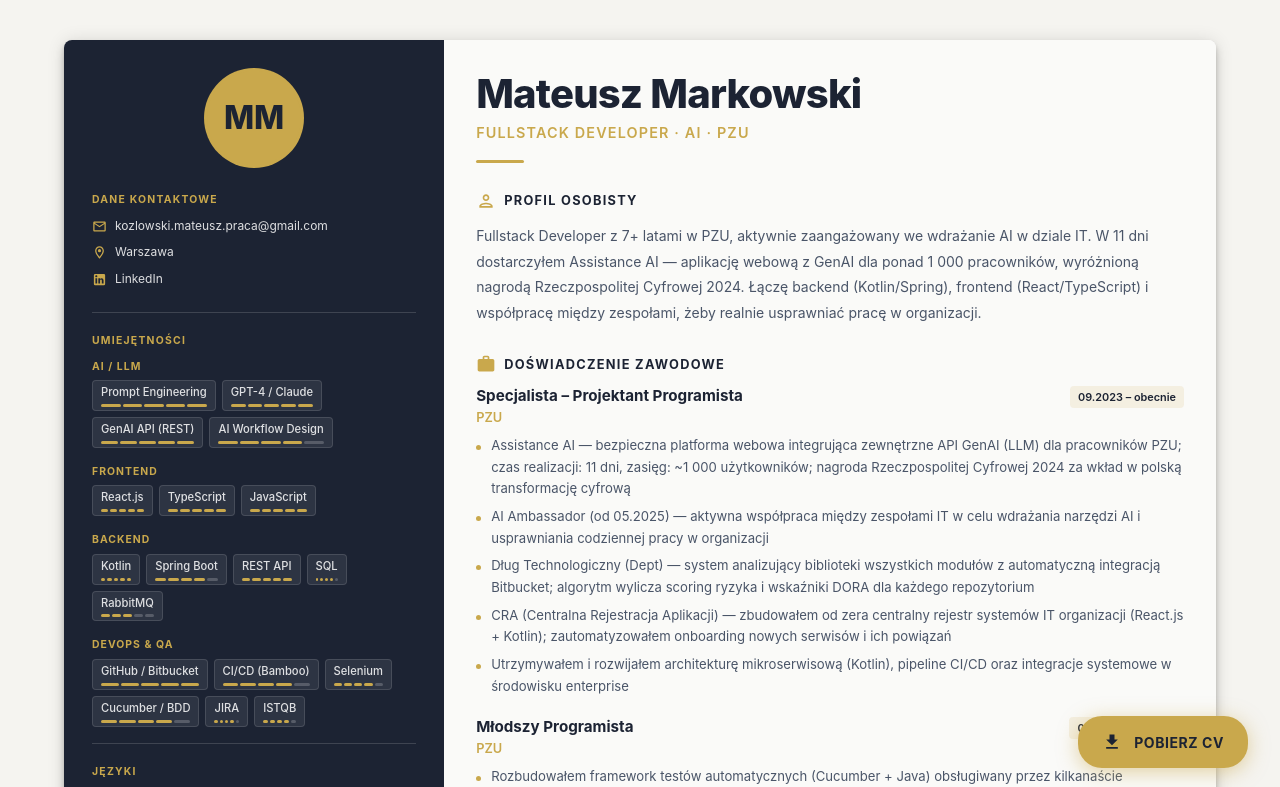
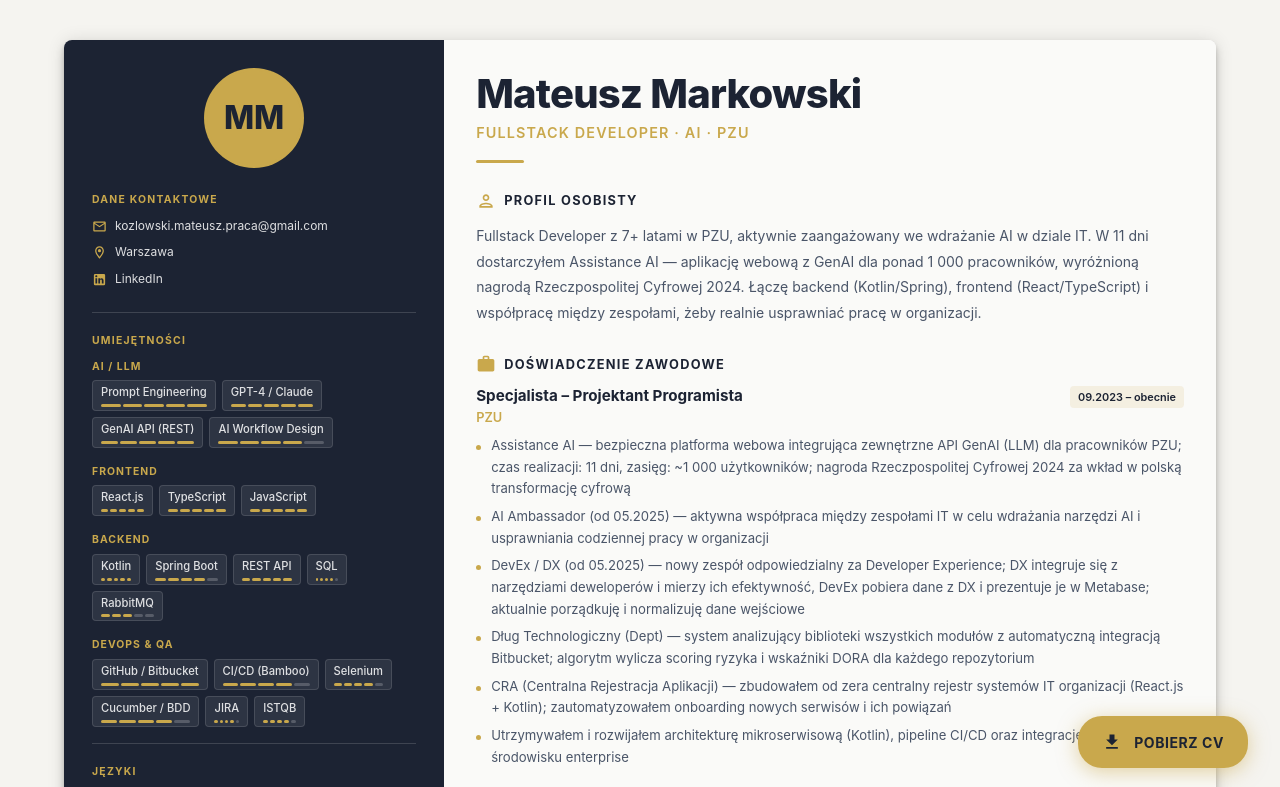
Before and after one commit to gronkil/cv-app, a React (Vite) app: page / in a window 1280 px wide. Shown: the top 787 px of the page. Built offline with nearby package versions, Linux system fonts and the light colour scheme; what @react-pdf/renderer would draw is missing.

Commit message:
Add DevEx/DX team work to CV experience
https://claude.ai/code/session_01FAJAEtWHDSsf1CLPPxRrsQ

```diff
--- a/src/data/defaultCv.ts
+++ b/src/data/defaultCv.ts
@@ -23,6 +23,7 @@ export const cvData: CvData = {
       description: [
         'Assistance AI — bezpieczna platforma webowa integrująca zewnętrzne API GenAI (LLM) dla pracowników PZU; czas realizacji: 11 dni, zasięg: ~1 000 użytkowników; nagroda Rzeczpospolitej Cyfrowej 2024 za wkład w polską transformację cyfrową',
         'AI Ambassador (od 05.2025) — aktywna współpraca między zespołami IT w celu wdrażania narzędzi AI i usprawniania codziennej pracy w organizacji',
+        'DevEx / DX (od 05.2025) — nowy zespół odpowiedzialny za Developer Experience; DX integruje się z narzędziami deweloperów i mierzy ich efektywność, DevEx pobiera dane z DX i prezentuje je w Metabase; aktualnie porządkuję i normalizuję dane wejściowe',
         'Dług Technologiczny (Dept) — system analizujący biblioteki wszystkich modułów z automatyczną integracją Bitbucket; algorytm wylicza scoring ryzyka i wskaźniki DORA dla każdego repozytorium',
         'CRA (Centralna Rejestracja Aplikacji) — zbudowałem od zera centralny rejestr systemów IT organizacji (React.js + Kotlin); zautomatyzowałem onboarding nowych serwisów i ich powiązań',
         'Utrzymywałem i rozwijałem architekturę mikroserwisową (Kotlin), pipeline CI/CD oraz integracje systemowe w środowisku enterprise',
```
